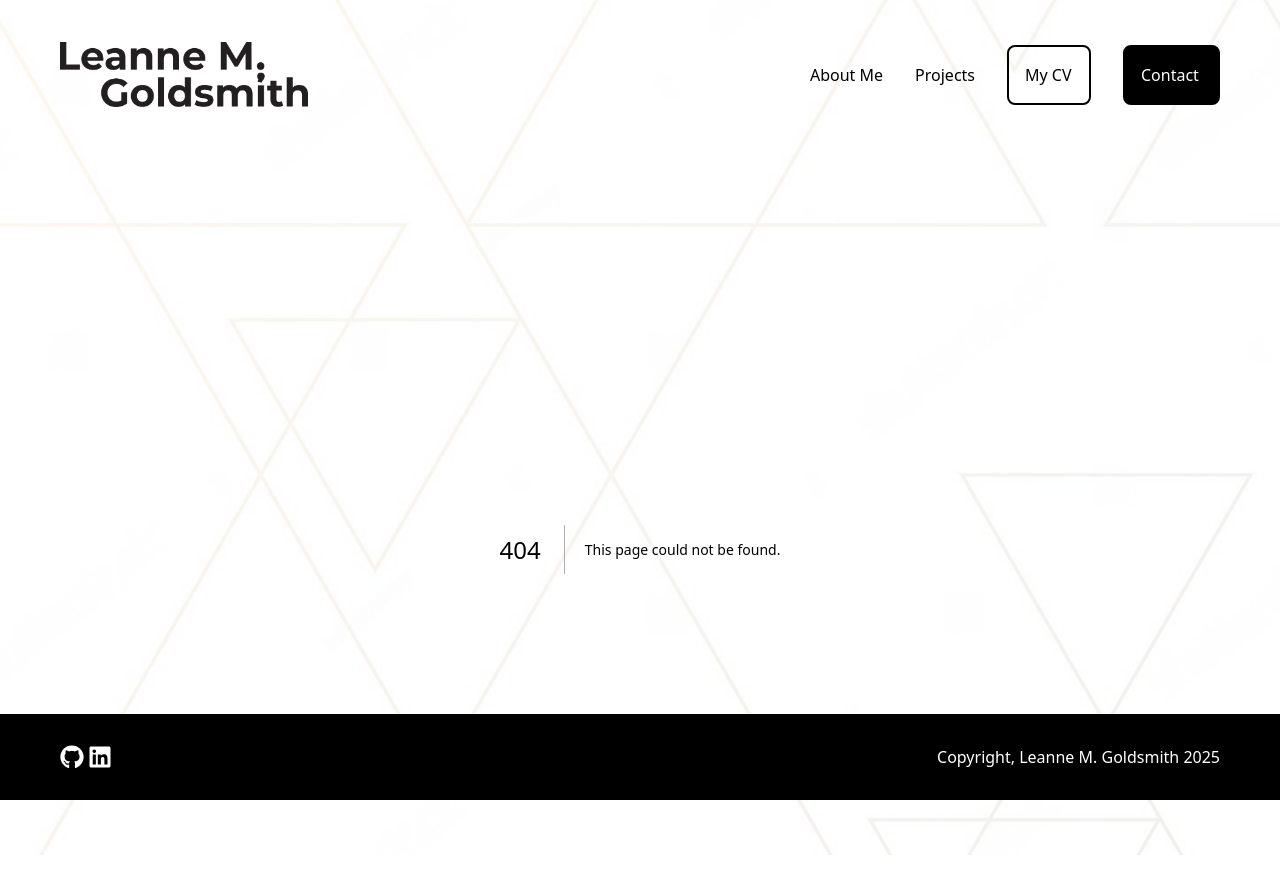
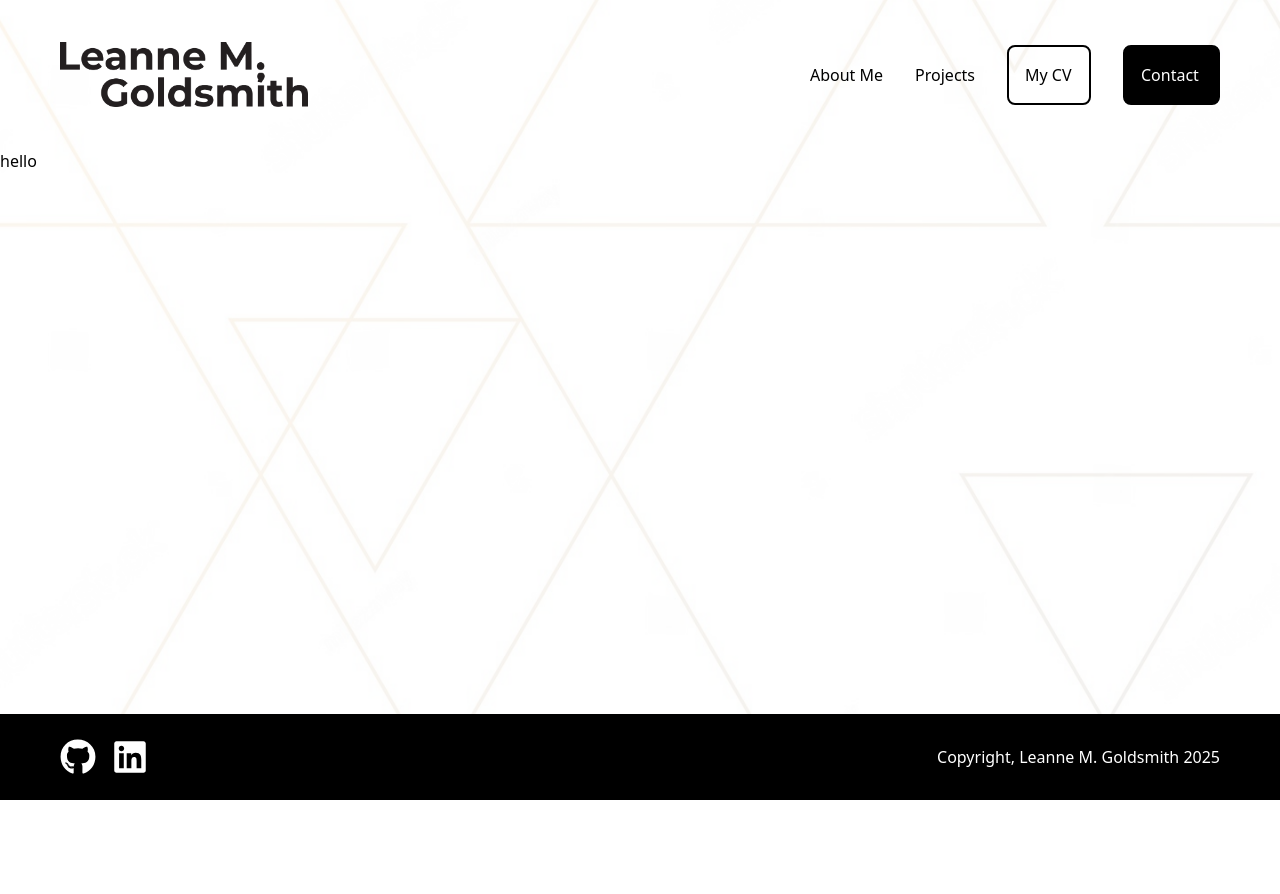
Before and after one commit to LeanneCodes/cybersecurity-portfolio, a Next.js app: page /about in a window 1280 px wide. Before the commit this address had no page. Shown: the top 894 px of the page. After the commit the page ends 800 px from the top, so only its background shows below. Built offline with nearby package versions, Linux system fonts and the light colour scheme.

Commit message:
add about page

```diff
--- /dev/null
+++ b/app/about/page.jsx
@@ -0,0 +1,11 @@
+import React from 'react'
+
+const page = () => {
+  return (
+    <div>
+      hello
+    </div>
+  )
+}
+
+export default page
--- a/app/page.js
+++ b/app/page.js
@@ -21,8 +21,9 @@ export default function Home() {
           I build display banner ads for esteemed clients and projects for a variety of audiences, including gamers, natural hair community and ecommerce for small businesses
         </h1>
 
-        <OutlineButton className="mt-[50px] ml-[200px] bg-white w-[200px] flex justify-around items-center relative z-10">
-          View Portfolio <HiOutlineArrowLongRight className="text-4xl" />
+        <OutlineButton className="mt-[50px] ml-[200px] bg-white w-[200px] flex justify-around items-center relative z-10 group">
+          View Portfolio
+          <HiOutlineArrowLongRight className="text-4xl transition-transform duration-300 group-hover:translate-x-2" />
         </OutlineButton>
 
         <Image
--- a/components/Footer/DefaultFooter.jsx
+++ b/components/Footer/DefaultFooter.jsx
@@ -8,14 +8,14 @@ const DefaultFooter = () => {
   return (
     <div className="fixed bottom-0 w-full bg-black h-[86px] text-white flex flex-row justify-between items-center px-[60px]">
       <div>
-        <ul className="flex flex-row gap-1">
+        <ul className="flex flex-row gap-4">
           <Link href="/" aria-label="GitHub">
-            <li className="text-2xl hover:text-gray-400 transition-colors">
+            <li className="text-4xl hover:text-gray-400 transition-colors">
               <FaGithub />
             </li>
           </Link>
           <Link href="/" aria-label="LinkedIn">
-            <li className="text-2xl hover:text-gray-400 transition-colors">
+            <li className="text-4xl hover:text-gray-400 transition-colors">
               <FaLinkedin />
             </li>
           </Link>
--- a/components/Footer/Footer.jsx
+++ b/components/Footer/Footer.jsx
@@ -1,22 +1,19 @@
 "use client";
 
-import React, { useState, useEffect } from 'react'
-import DefaultFooter from './DefaultFooter';
-import HomeFooter from './HomeFooter';
+import React, { useState, useEffect } from "react";
+import { usePathname } from "next/navigation"; // Import usePathname hook
+import DefaultFooter from "./DefaultFooter";
+import HomeFooter from "./HomeFooter";
 
 const Footer = () => {
-    const [isHomepage, setIsHomepage] = useState(false);
+  const [isHomepage, setIsHomepage] = useState(false);
+  const pathname = usePathname(); // Get the current pathname using usePathname
 
-    useEffect(() => {
-      // Check the current window pathname and set state
-      setIsHomepage(window.location.pathname === "/");
-    }, []);
+  useEffect(() => {
+    setIsHomepage(pathname === "/");
+  }, [pathname]); // Add pathname to the dependency array
 
-    return (
-      <>
-        {isHomepage ? <HomeFooter /> : <DefaultFooter />}
-      </>
-    );
-  };
+  return <>{isHomepage ? <HomeFooter /> : <DefaultFooter />}</>;
+};
 
-export default Footer
+export default Footer;
--- a/components/Navbar/Navbar.jsx
+++ b/components/Navbar/Navbar.jsx
@@ -7,7 +7,6 @@ import { AiOutlineMenu, AiOutlineClose } from "react-icons/ai";
 
 const Navbar = () => {
   const [menuOpen, setMenuOpen] = useState(false);
-  const [showMenuLogo, setShowMenuLogo] = useState(false);
 
   useEffect(() => {
     const mainBody = document.getElementById("homepage");
@@ -22,14 +21,6 @@ const Navbar = () => {
 
   const handleNav = () => {
     setMenuOpen(!menuOpen);
-
-    // If the menu is opening, show the logo after 2 seconds
-    if (!menuOpen) {
-      setTimeout(() => setShowMenuLogo(true), 2000);
-    } else {
-      // Hide the logo immediately when the menu closes
-      setShowMenuLogo(false);
-    }
   };
 
   return (
@@ -43,6 +34,7 @@ const Navbar = () => {
             alt="Logo"
             width={248}
             height={64}
+            priority
           />
         </Link>
 
```
